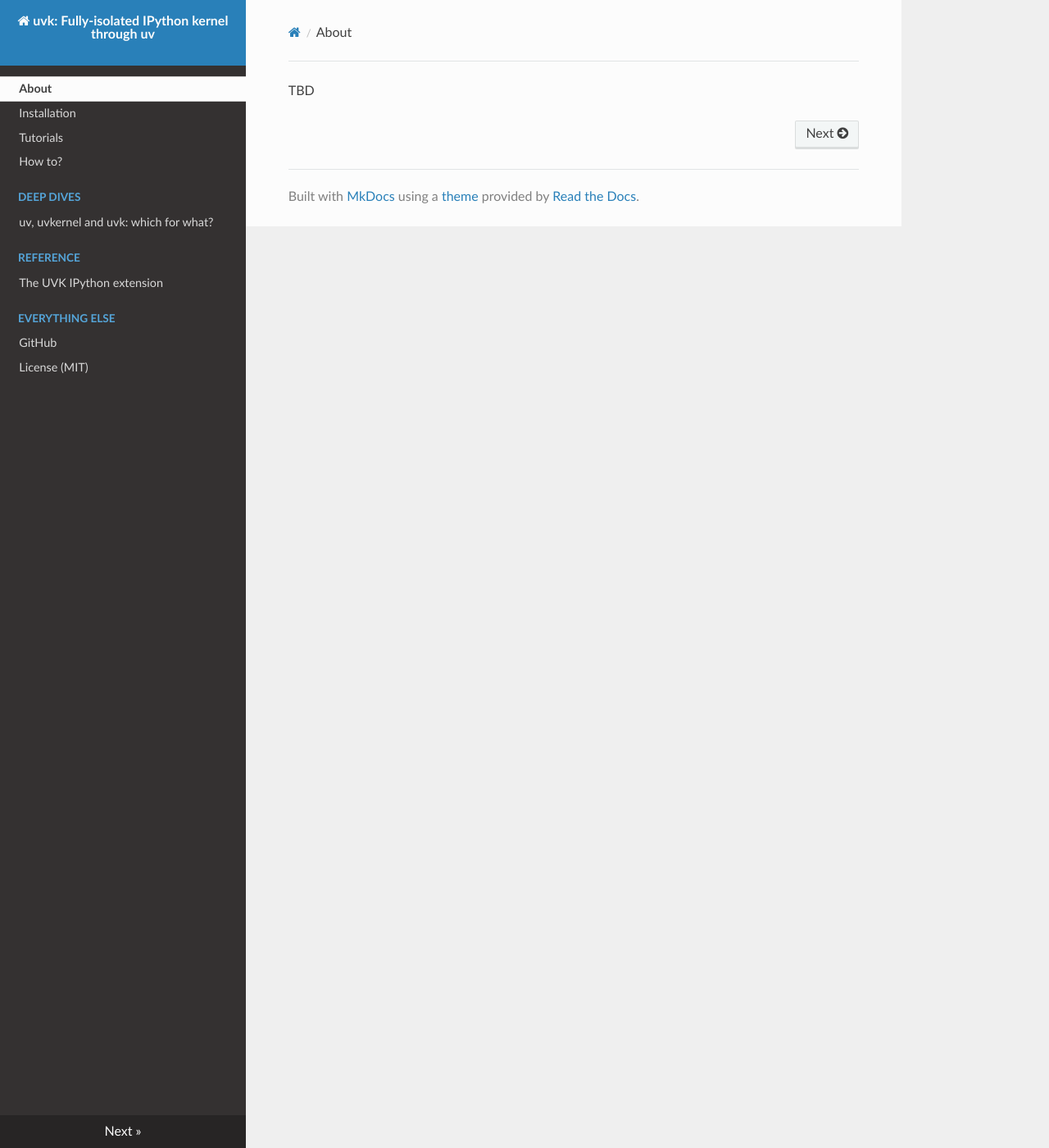
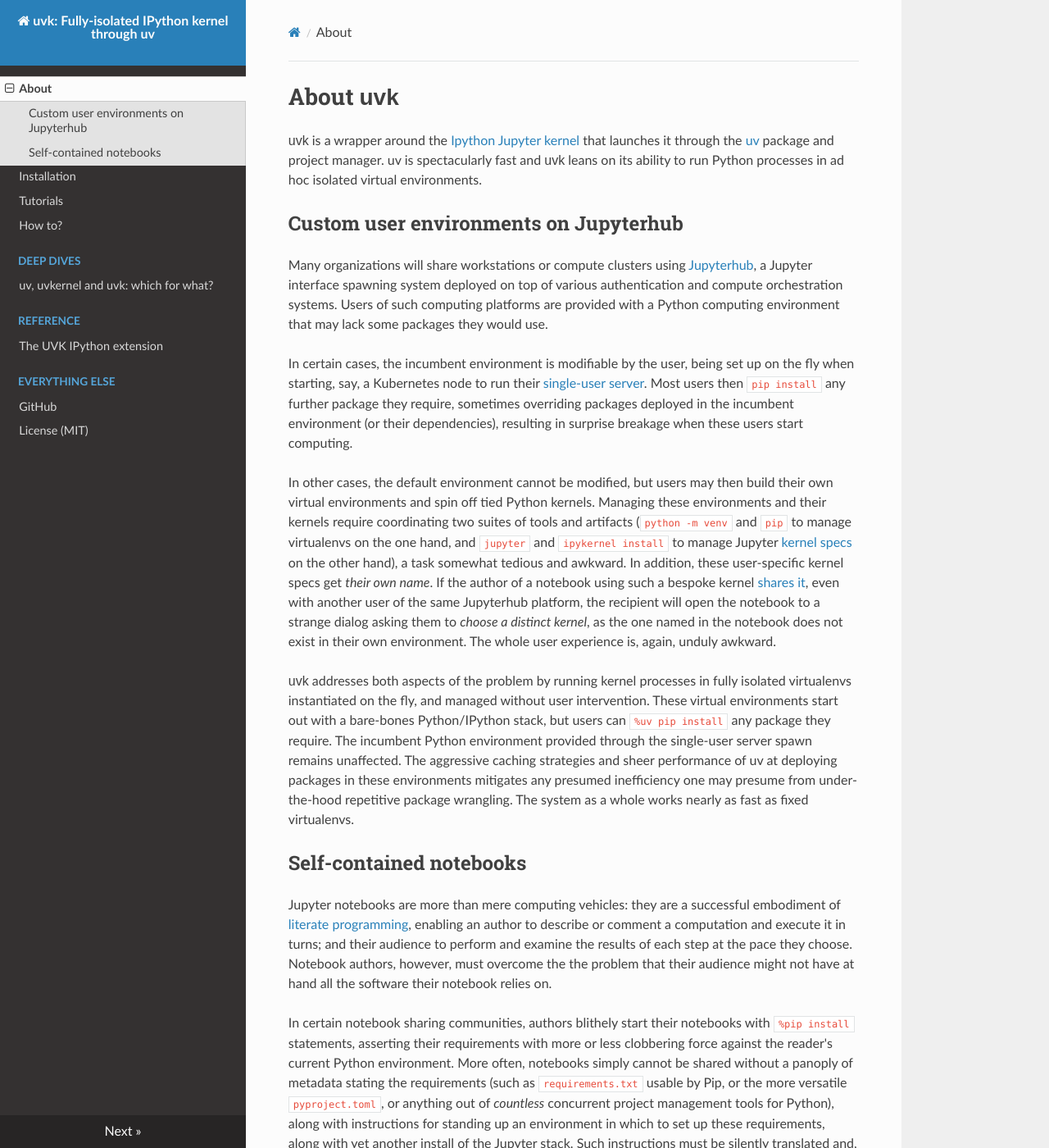
Before and after one commit to hamelin/uvk, an MkDocs documentation site: the page built from docs/about.md, in a window 1280 px wide and 1400 px high. Shown: the whole window at 82% size. Built offline with MkDocs 1.6.1, drawn with Linux system fonts in a browser that asks for light colours; nearby versions of some CDN libraries; some of the changed text lies outside the part shown.

Commit message:
Documentation: About

```diff
--- a/docs/about.md
+++ b/docs/about.md
@@ -1 +1,92 @@
-TBD
+<style>
+  span.uvk {
+    font-family: sans-serif;
+  }
+</style>
+
+# About <span class="uvk">uvk</span>
+
+<span class="uvk">uvk</span> is a wrapper around the [Ipython Jupyter kernel](https://ipykernel.readthedocs.io/en/stable/)
+that launches it through the [uv](https://docs.astral.sh/uv/) package and project manager.
+uv is spectacularly fast and <span class="uvk">uvk</span> leans on its ability to run
+Python processes in ad hoc isolated virtual environments.
+
+## Custom user environments on Jupyterhub
+
+Many organizations will share workstations or compute clusters using [Jupyterhub](https://jupyter.org/hub),
+a Jupyter interface spawning system deployed on top of various authentication and compute orchestration
+systems.
+Users of such computing platforms are provided with a Python computing environment that may
+lack some packages they would use.
+
+In certain cases, the incumbent environment is modifiable by the user,
+being set up on the fly when starting, say,
+a Kubernetes node to run their [single-user server](https://jupyterhub.readthedocs.io/en/stable/explanation/concepts.html#single-user-notebook-server).
+Most users then `pip install` any further package they require,
+sometimes overriding packages deployed in the incumbent environment (or their dependencies),
+resulting in surprise breakage when these users start computing.
+
+In other cases, the default environment cannot be modified,
+but users may then build their own virtual environments and spin off tied Python kernels.
+Managing these environments and their kernels require coordinating two suites of tools and
+artifacts (`python -m venv` and `pip` to manage virtualenvs on the one hand,
+and `jupyter` and `ipykernel install` to manage Jupyter [kernel specs](https://jupyter-client.readthedocs.io/en/5.1.0/kernels.html#kernel-specs)
+on the other hand),
+a task somewhat tedious and awkward.
+In addition, these user-specific kernel specs get _their own name_.
+If the author of a notebook using such a bespoke kernel [shares it](#self-contained-notebooks),
+even with another user of the same Jupyterhub platform,
+the recipient will open the notebook to a strange dialog asking them to _choose a distinct kernel_,
+as the one named in the notebook does not exist in their own environment.
+The whole user experience is, again, unduly awkward.
+
+<span class="uvk">uvk</span> addresses both aspects of the problem by running
+kernel processes in fully isolated virtualenvs instantiated on the fly,
+and managed without user intervention.
+These virtual environments start out with a bare-bones Python/IPython stack,
+but users can `%uv pip install` any package they require.
+The incumbent Python environment provided through the single-user server spawn remains unaffected.
+The aggressive caching strategies and sheer performance of uv at deploying packages in these
+environments mitigates any presumed inefficiency one may presume from under-the-hood
+repetitive package wrangling.
+The system as a whole works nearly as fast as fixed virtualenvs.
+
+## Self-contained notebooks
+
+Jupyter notebooks are more than mere computing vehicles:
+they are a successful embodiment of [literate programming](https://en.wikipedia.org/wiki/Literate_programming),
+enabling an author to describe or comment a computation and execute it in turns;
+and their audience to perform and examine the results of each step at the pace
+they choose.
+Notebook authors, however,
+must overcome the the problem that their audience might not have at hand all the software
+their notebook relies on.
+
+In certain notebook sharing communities,
+authors blithely start their notebooks with `%pip install` statements,
+asserting their requirements with more or less clobbering force against the
+reader's current Python environment.
+More often, notebooks simply cannot be shared without a panoply of metadata
+stating the requirements (such as `requirements.txt` usable by Pip,
+or the more versatile `pyproject.toml`, or anything out of _countless_ concurrent
+project management tools for Python),
+along with instructions for standing up an environment in which to set up
+these requirements, along with yet another install of the Jupyter stack.
+Such instructions must be silently translated and, all too often,
+transcribed by people using any variation from the standalone Jupyter Lab
+setup, such as [Jupyterhub users](#custom-user-environments-on-jupyterhub).
+
+<span class="uvk">uvk</span> addresses this problem by automatically providing
+an isolated runtime environment for a notebook authored against it.
+<span class="uvk">uvk</span> further provides an IPython kernel [extension](reference/uvk_ext.md)
+through which an author can elegantly express the requirements the kernel process
+(and, in certain respects, the environment that spawned it) must satisfy.
+The user does not have to guard against spurious modifications to the environment
+that spawned their Jupyter instance.
+Once the notebook has been executed and the user shuts it down,
+the environment is automatically dismantled.
+Thus, notebooks authored to use the <span class="uvk">uvk</span> kernel directly
+can be shared without any other accompanying artifact:
+they become self-contained executable documents.
+They can be pre-rendered in some [Github Gist](https://gist.github.com/),
+from where interested can download them to their own computer for further study.
```
Also changed, not shown: docs/index.md (+4 -3 lines), docs/install.md (added, +1 -0 lines).
